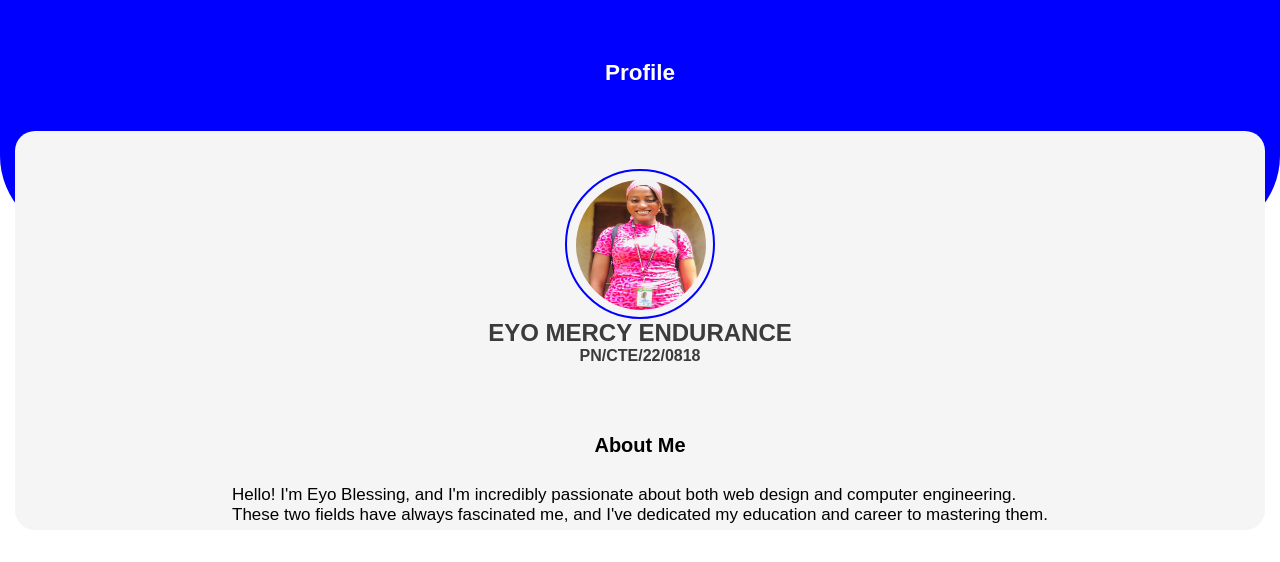
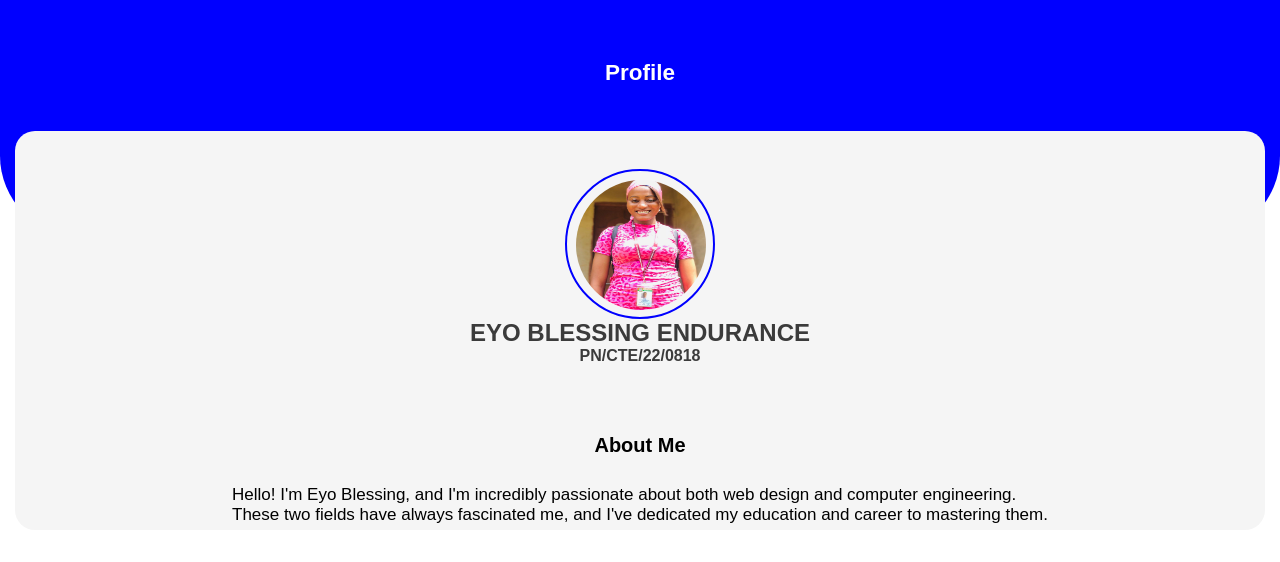
Before and after one commit to cte125/blessing, a plain HTML site: page index.html in a window 1280 px wide. Drawn offline with Linux system fonts and the light colour scheme.

Commit message:
index.html

```diff
--- a/index.html
+++ b/index.html
@@ -16,7 +16,7 @@
                 <div class="image">
                     <img src="./mercy.jpeg" alt="" srcset="" width="200">
                 </div>
-                <h2>EYO MERCY ENDURANCE</h2>
+                <h2>EYO BLESSING ENDURANCE</h2>
                 <h4>PN/CTE/22/0818</h4>
             </div>
             <div class="profile-tab" style="text-align: ;">
```
